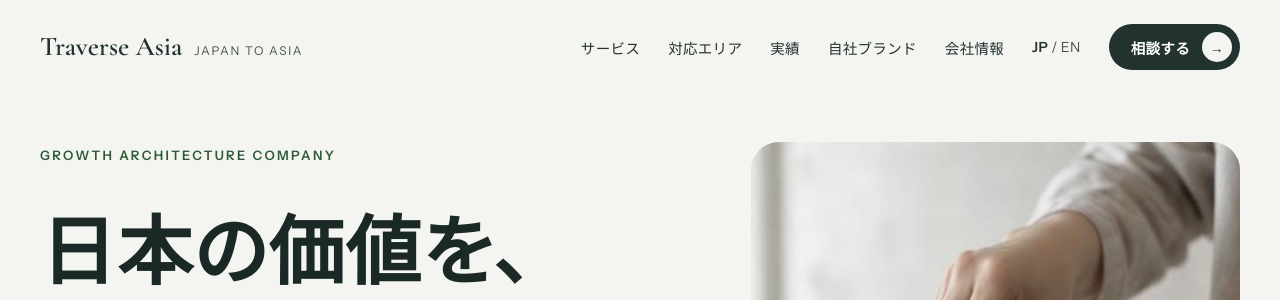
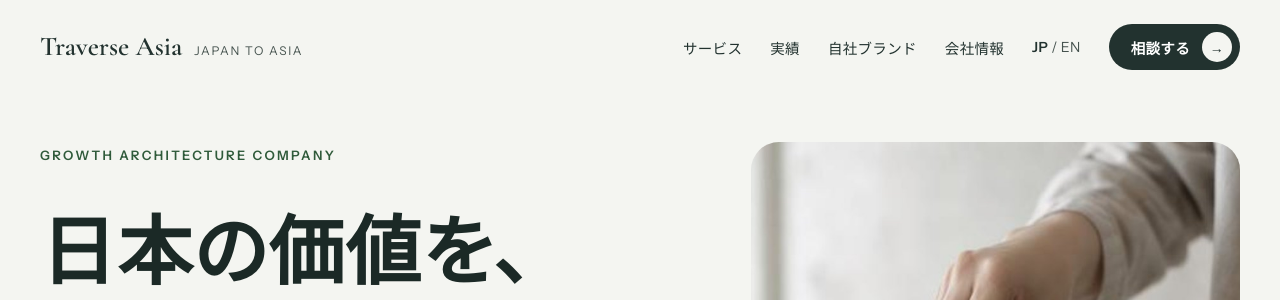
Before and after one commit to hkrtashiro-tech/traverse-asia, a WordPress theme: template wp-content/themes/traverse-asia/front-page.php in a window 1280 px wide. Shown: the top 300 px of the page. Run offline with PHP 8.4 and a stand-in for WordPress, Linux system fonts and the light colour scheme; the site name, menu and one post (Sample post) are stand-ins, and other content is empty; some libraries are stand-ins or nearby versions; some web fonts are replaced.

Commit message:
Remove 対応エリア from the header and footer menus
Co-Authored-By: Claude Opus 5.5 <noreply@anthropic.com>
Claude-Session: https://claude.ai/code/session_01BxcNTwoM2uwZwqarX94n13

```diff
--- a/wp-content/themes/traverse-asia/footer.php
+++ b/wp-content/themes/traverse-asia/footer.php
@@ -9,7 +9,6 @@
 </div>
 <nav aria-label="フッターメニュー" style="display: flex; flex-wrap: wrap; gap: 8px 28px; align-content: flex-start;">
 <a href="<?php echo ta_url( '/services/' ); ?>" style="color: #2E3D39; text-decoration: none;">サービス</a>
-<a href="<?php echo ta_url( '/#area' ); ?>" style="color: #2E3D39; text-decoration: none;">対応エリア</a>
 <a href="<?php echo ta_url( '/works/' ); ?>" style="color: #2E3D39; text-decoration: none;">実績</a>
 <a href="<?php echo ta_url( '/brands/shizune/' ); ?>" style="color: #2E3D39; text-decoration: none;">自社ブランド</a>
 <a href="<?php echo ta_url( '/company/' ); ?>" style="color: #2E3D39; text-decoration: none;">会社情報</a>
--- a/wp-content/themes/traverse-asia/functions.php
+++ b/wp-content/themes/traverse-asia/functions.php
@@ -3,7 +3,7 @@
  * Traverse Asia theme bootstrap.
  */
 
-define( 'TA_VERSION', '1.0.1' );
+define( 'TA_VERSION', '1.0.2' );
 define( 'TA_DIR', get_template_directory() );
 define( 'TA_URI', get_template_directory_uri() );
 
--- a/wp-content/themes/traverse-asia/header.php
+++ b/wp-content/themes/traverse-asia/header.php
@@ -19,7 +19,6 @@
 <button class="menu-btn" type="button" aria-expanded="false" aria-controls="c-nav" style="font: inherit; font-size: 14px; font-weight: 700; background: transparent; border: 1px solid #22322F; border-radius: 999px; color: #22322F; padding: 0 20px; min-height: 44px; align-items: center; cursor: pointer;">メニュー</button>
 <nav id="c-nav" class="nav" aria-label="メインメニュー" style="display: flex; flex-wrap: wrap; align-items: center; gap: 6px 28px; font-size: 14.5px;">
 <a href="<?php echo ta_url( '/services/' ); ?>" style="color: #22322F; text-decoration: none;">サービス</a>
-<a href="<?php echo ta_url( '/#area' ); ?>" style="color: #22322F; text-decoration: none;">対応エリア</a>
 <a href="<?php echo ta_url( '/works/' ); ?>" style="color: #22322F; text-decoration: none;">実績</a>
 <a href="<?php echo ta_url( '/brands/shizune/' ); ?>" style="color: #22322F; text-decoration: none;">自社ブランド</a>
 <a href="<?php echo ta_url( '/company/' ); ?>" style="color: #22322F; text-decoration: none;">会社情報</a>
--- a/wp-content/themes/traverse-asia/style.css
+++ b/wp-content/themes/traverse-asia/style.css
@@ -3,7 +3,7 @@ Theme Name: Traverse Asia
 Theme URI: https://traverse-asia.com/
 Author: Traverse Asia
 Description: Traverse Asia コーポレートサイトのオリジナルテーマ（2026年リニューアル）。
-Version: 1.0.1
+Version: 1.0.2
 Requires at least: 6.4
 Requires PHP: 8.0
 Text Domain: traverse-asia
```
